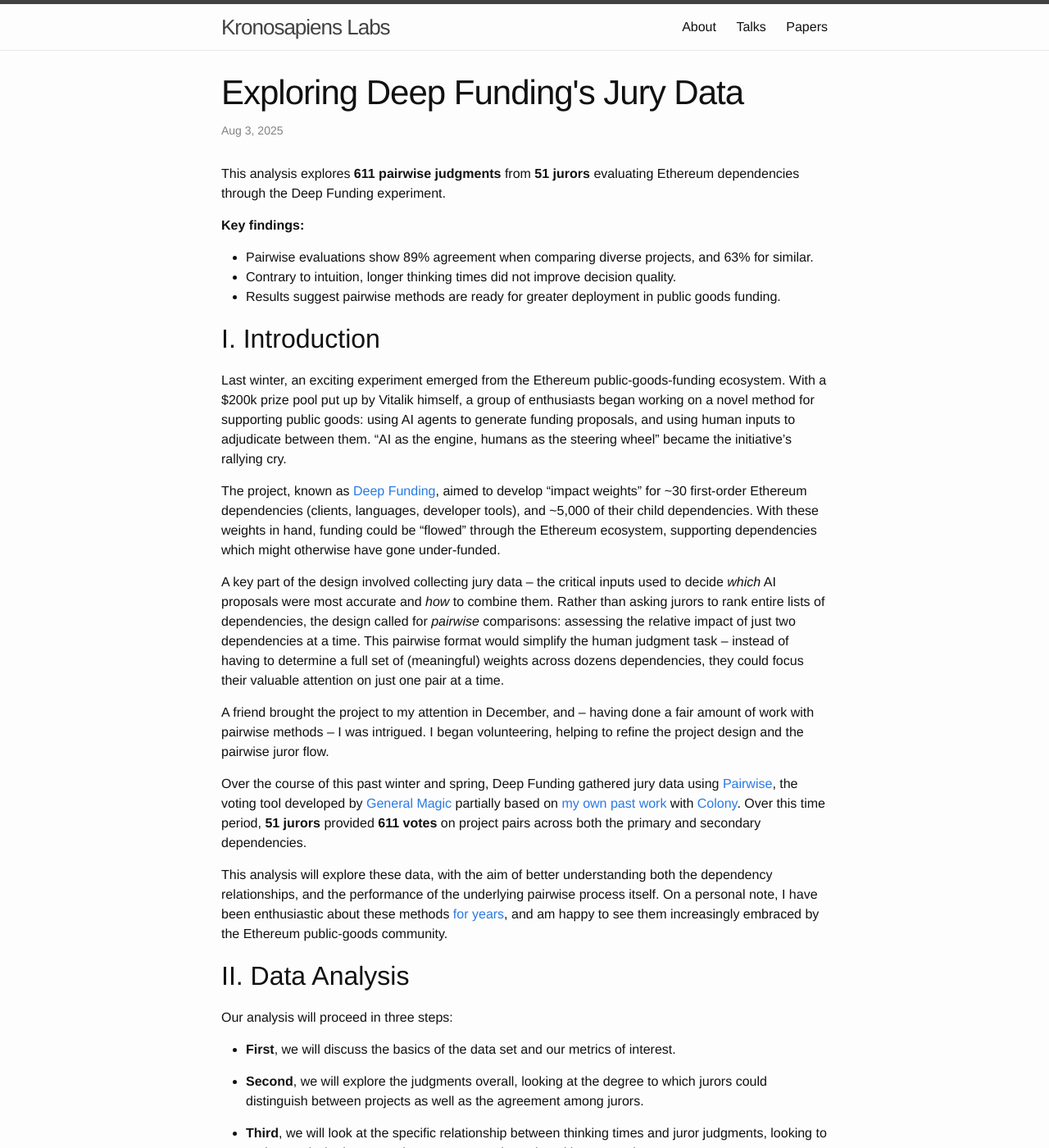
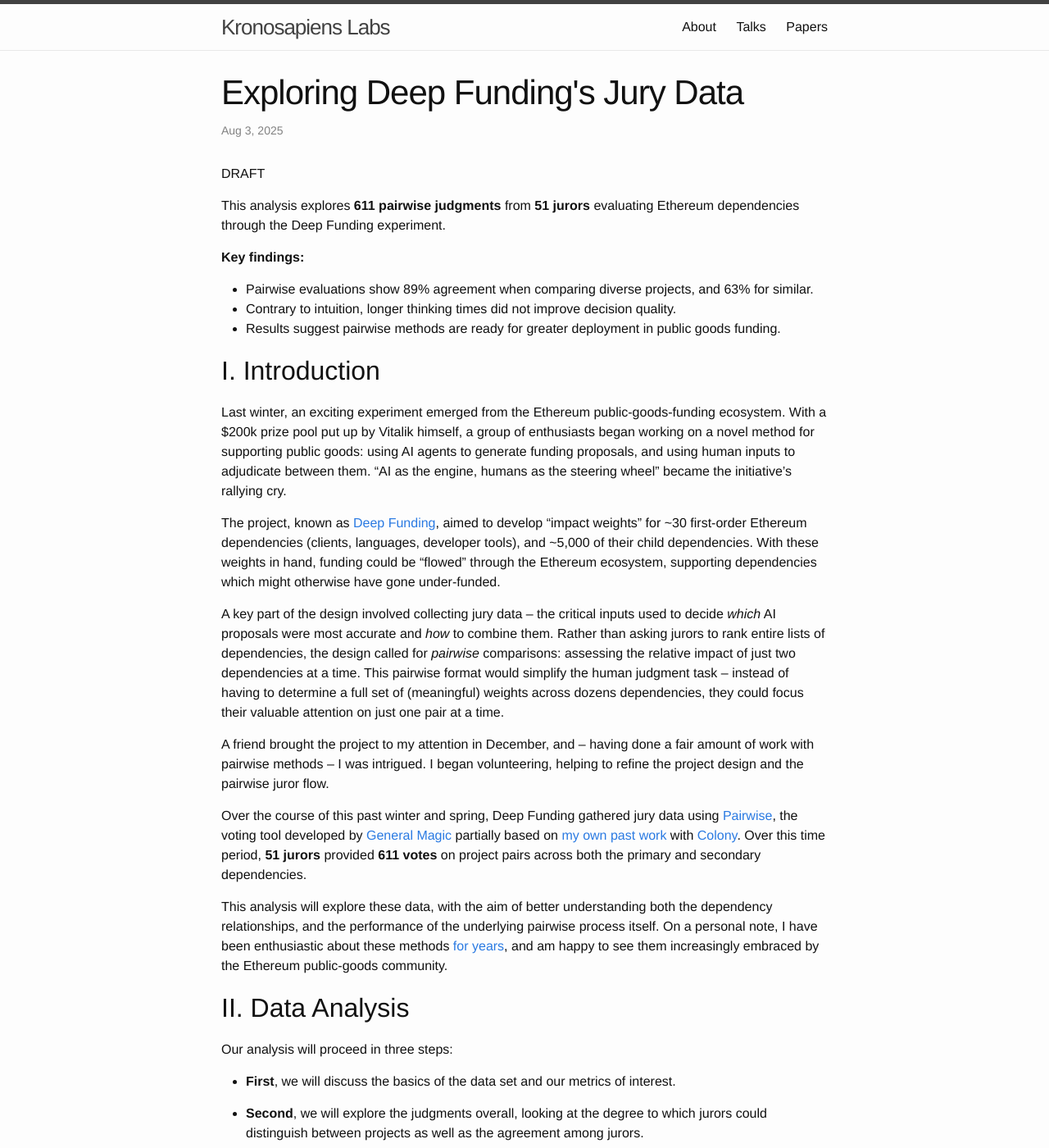
Before and after one commit to kronosapiens/kronosapiens.github.io, a Jekyll site: the page built from _posts/2025-08-03-deepfunding-jury-analysis.md, in a window 1280 px wide and 1400 px high. Shown: the whole window at 82% size. Built offline with Jekyll 4.4.1, drawn with Linux system fonts in a browser that asks for light colours; comment, search, counter and statistics services are not loaded; some of the changed text lies outside the part shown.

Commit message:
fix: add note about draft and data not public to deepfunding-jury-analysis.md

```diff
--- a/_posts/2025-08-03-deepfunding-jury-analysis.md
+++ b/_posts/2025-08-03-deepfunding-jury-analysis.md
@@ -10,6 +10,8 @@
 - mechanism design
 
 ---
+
+DRAFT
 
 This analysis explores **611 pairwise judgments** from **51 jurors** evaluating Ethereum dependencies through the Deep Funding experiment.
 
```
Also changed, not shown: other parts of _posts/2025-08-03-deepfunding-jury-analysis.md (+1 -0 lines).
